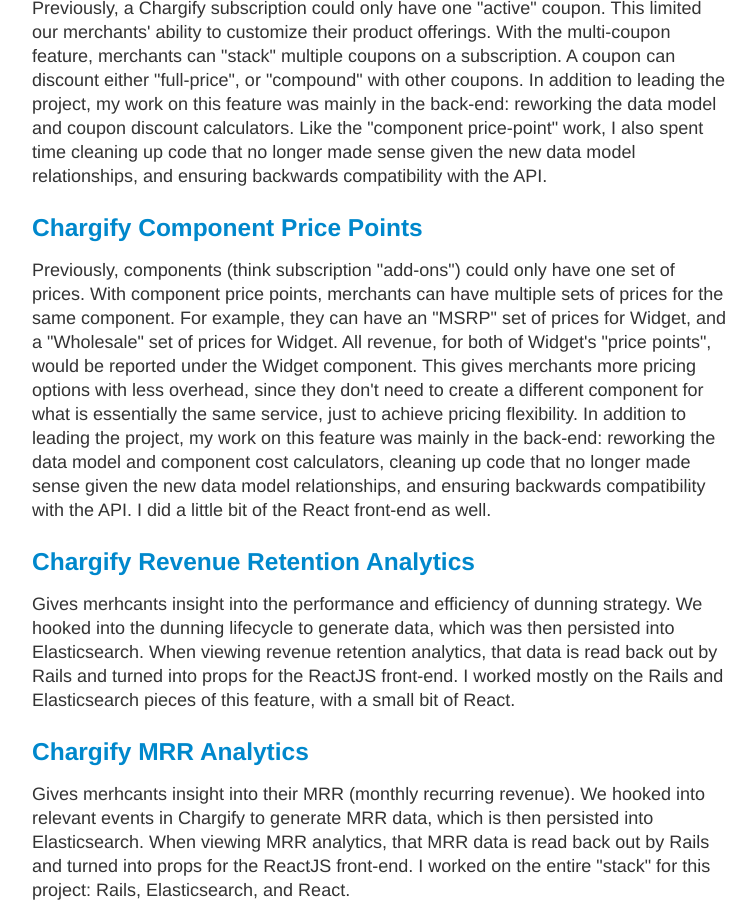
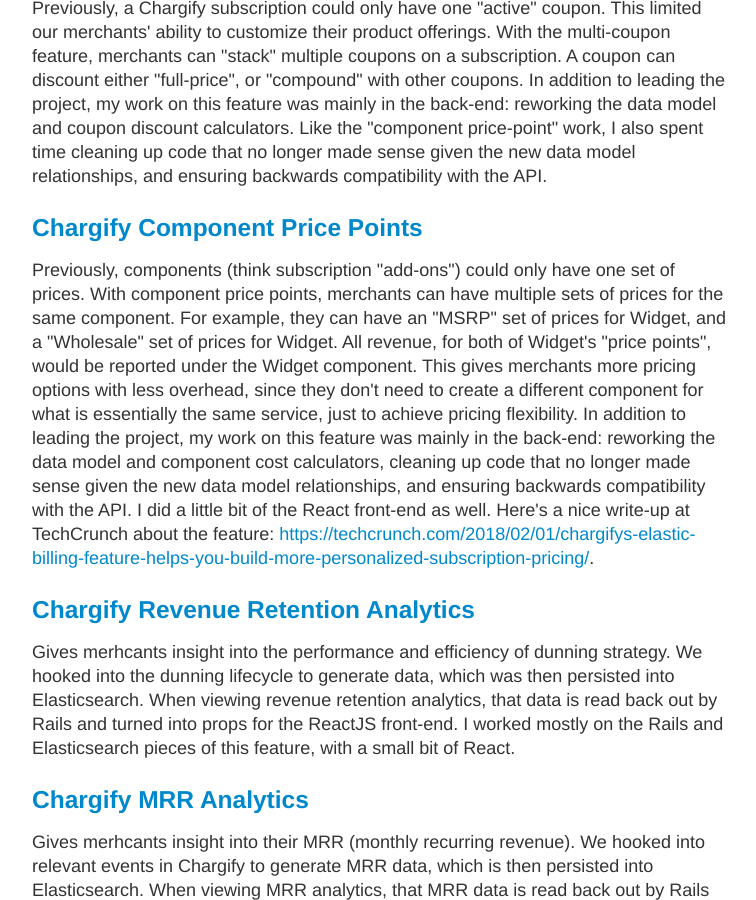
Before and after one commit to speric/speric.github.com, a Jekyll site: the page built from about.html, in a window 1280 px wide and 900 px high, scrolled down 1327 px. Shown: the whole window, without its empty margins (218-974 px from the left). Built offline with Jekyll 4.4.1, drawn with Linux system fonts in a browser that asks for light colours; some web fonts are replaced; comment, search, counter and statistics services are not loaded.

Commit message:
Link to TC article

```diff
--- a/about.html
+++ b/about.html
@@ -64,6 +64,7 @@
         <h3><a href="https://www.chargify.com/blog/pricing-tools-for-complex-subscription-pricing-strategies/">Chargify Component Price Points</a></h3>
         <p>
           Previously, components (think subscription "add-ons") could only have one set of prices. With component price points, merchants can have multiple sets of prices for the same component. For example, they can have an "MSRP" set of prices for Widget, and a "Wholesale" set of prices for Widget. All revenue, for both of Widget's "price points", would be reported under the Widget component. This gives merchants more pricing options with less overhead, since they don't need to create a different component for what is essentially the same service, just to achieve pricing flexibility. In addition to leading the project, my work on this feature was mainly in the back-end: reworking the data model and component cost calculators, cleaning up code that no longer made sense given the new data model relationships, and ensuring backwards compatibility with the API. I did a little bit of the React front-end as well.
+          Here's a nice write-up at TechCrunch about the feature: <a href="https://techcrunch.com/2018/02/01/chargifys-elastic-billing-feature-helps-you-build-more-personalized-subscription-pricing/">https://techcrunch.com/2018/02/01/chargifys-elastic-billing-feature-helps-you-build-more-personalized-subscription-pricing/</a>.
         </p>
       </div>
     </div>
```
